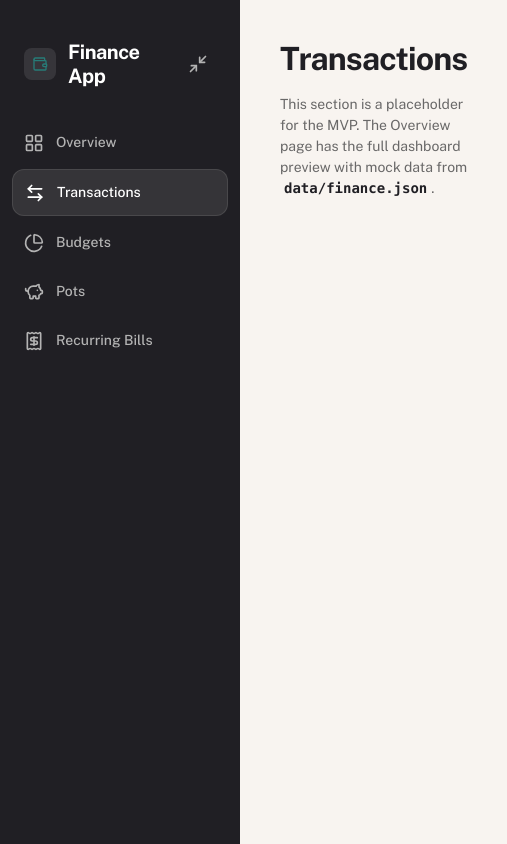
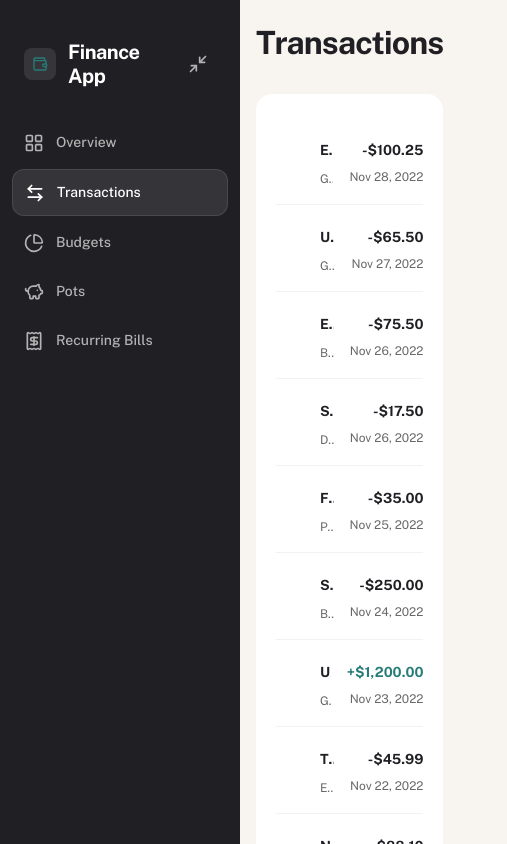
Before and after one commit to joshjonesDEMO/Finance_Dashboard, a Next.js app: page /transactions in a window 390 px wide. Shown: the top 844 px of the page, 507 px wide, since content can reach past the window. Built offline with nearby package versions, Linux system fonts and the light colour scheme.

Commit message:
Implement responsive transactions page
Co-authored-by: joshjonesDEMO <joshjonesDEMO@users.noreply.github.com>

```diff
--- a/app/transactions/page.tsx
+++ b/app/transactions/page.tsx
@@ -1,5 +1,20 @@
-import { PlaceholderPage } from "@/components/shell/PlaceholderPage";
+import { TransactionsList } from "@/components/transactions/TransactionsList";
+import {
+  getFinanceData,
+  getTransactionsNewestFirst,
+} from "@/lib/data";
 
 export default function TransactionsPage() {
-  return <PlaceholderPage title="Transactions" />;
+  const transactions = getTransactionsNewestFirst(getFinanceData());
+
+  return (
+    <main className="min-h-0 min-w-0 flex-1 px-4 pb-16 pt-6 md:px-10 md:pt-10">
+      <h1 className="text-preset-1 font-bold tracking-tight text-grey-900">
+        Transactions
+      </h1>
+      <div className="mt-8">
+        <TransactionsList transactions={transactions} />
+      </div>
+    </main>
+  );
 }
--- a/components/overview/TransactionsPreview.tsx
+++ b/components/overview/TransactionsPreview.tsx
@@ -1,34 +1,6 @@
-import { getThemeColor } from "@/lib/theme";
+import { TransactionAvatar } from "@/components/transactions/TransactionAvatar";
 import type { Transaction } from "@/lib/types";
 import { formatCurrency } from "@/lib/format";
-
-const AVATAR_ACCENTS: Record<string, string> = {
-  emma: "var(--color-secondary-cyan)",
-  urban: "var(--color-secondary-green)",
-  savory: "var(--color-secondary-yellow)",
-  floral: "var(--color-secondary-purple)",
-  spark: "var(--color-secondary-yellow)",
-  ledger: "var(--color-secondary-navy)",
-  trail: "var(--color-extended-brown)",
-  north: "var(--color-extended-blue)",
-  ember: "var(--color-extended-orange)",
-  water: "var(--color-secondary-cyan)",
-  net: "var(--color-extended-magenta)",
-};
-
-function TransactionAvatar({ tx }: { tx: Transaction }) {
-  const accent = AVATAR_ACCENTS[tx.avatar] ?? getThemeColor("navy");
-  const initial = tx.name.trim().charAt(0).toUpperCase();
-  return (
-    <div
-      className="flex size-10 shrink-0 items-center justify-center rounded-full text-preset-3 font-bold text-white"
-      style={{ backgroundColor: accent }}
-      aria-hidden
-    >
-      {initial}
-    </div>
-  );
-}
 
 function formatDisplayDate(iso: string): string {
   const d = new Date(iso + "T12:00:00");
@@ -55,7 +27,7 @@ export function TransactionsPreview({ transactions }: TransactionsPreviewProps)
               key={`${tx.name}-${tx.date}-${i}`}
               className="flex items-center gap-4 border-b border-beige-100 py-4 last:border-b-0"
             >
-              <TransactionAvatar tx={tx} />
+              <TransactionAvatar transaction={tx} />
               <div className="min-w-0 flex-1">
                 <p className="text-preset-4-bold text-grey-900 truncate">
                   {tx.name}
--- /dev/null
+++ b/components/transactions/TransactionAvatar.tsx
@@ -0,0 +1,43 @@
+import { getThemeColor } from "@/lib/theme";
+import type { Transaction } from "@/lib/types";
+
+const AVATAR_ACCENTS: Record<string, string> = {
+  emma: "var(--color-secondary-cyan)",
+  urban: "var(--color-secondary-green)",
+  savory: "var(--color-secondary-yellow)",
+  floral: "var(--color-secondary-purple)",
+  spark: "var(--color-secondary-yellow)",
+  ledger: "var(--color-secondary-navy)",
+  trail: "var(--color-extended-brown)",
+  north: "var(--color-extended-blue)",
+  ember: "var(--color-extended-orange)",
+  water: "var(--color-secondary-cyan)",
+  net: "var(--color-extended-magenta)",
+};
+
+type TransactionAvatarProps = {
+  transaction: Transaction;
+  responsive?: boolean;
+};
+
+export function TransactionAvatar({
+  transaction,
+  responsive = false,
+}: TransactionAvatarProps) {
+  const accent =
+    AVATAR_ACCENTS[transaction.avatar] ?? getThemeColor("navy");
+  const initial = transaction.name.trim().charAt(0).toUpperCase();
+  const className = responsive
+    ? "flex size-8 shrink-0 items-center justify-center rounded-full text-preset-3 font-bold text-white @xl:size-10"
+    : "flex size-10 shrink-0 items-center justify-center rounded-full text-preset-3 font-bold text-white";
+
+  return (
+    <div
+      className={className}
+      style={{ backgroundColor: accent }}
+      aria-hidden
+    >
+      {initial}
+    </div>
+  );
+}
--- /dev/null
+++ b/components/transactions/TransactionsList.tsx
@@ -0,0 +1,82 @@
+import { TransactionAvatar } from "@/components/transactions/TransactionAvatar";
+import { Card } from "@/components/ui/Card";
+import { formatCurrency } from "@/lib/format";
+import type { Transaction } from "@/lib/types";
+
+type TransactionsListProps = {
+  transactions: Transaction[];
+};
+
+function formatDisplayDate(iso: string): string {
+  const date = new Date(`${iso}T12:00:00`);
+
+  return new Intl.DateTimeFormat("en-US", {
+    day: "numeric",
+    month: "short",
+    year: "numeric",
+  }).format(date);
+}
+
+const gridColumns =
+  "@xl:grid-cols-[minmax(0,1fr)_80px_88px_88px] @4xl:grid-cols-[minmax(0,1fr)_120px_120px_200px]";
+
+export function TransactionsList({ transactions }: TransactionsListProps) {
+  return (
+    <Card className="@container">
+      <div className="-mx-1 md:m-2">
+        <div
+          className={`hidden items-center gap-x-4 pb-4 text-preset-5 text-grey-500 @xl:grid ${gridColumns}`}
+          aria-hidden
+        >
+          <span>Recipient / Sender</span>
+          <span>Category</span>
+          <span>Transaction Date</span>
+          <span className="text-right">Amount</span>
+        </div>
+
+        <ul aria-label="All transactions">
+          {transactions.map((transaction, index) => {
+            const isCredit = transaction.amount >= 0;
+
+            return (
+              <li
+                key={`${transaction.name}-${transaction.date}-${index}`}
+                className={`grid grid-cols-[minmax(0,1fr)_auto] items-center gap-x-4 border-b border-grey-100 py-4 last:border-b-0 @xl:grid ${gridColumns}`}
+              >
+                <div className="flex min-w-0 items-center gap-3 @xl:gap-4">
+                  <TransactionAvatar
+                    transaction={transaction}
+                    responsive
+                  />
+                  <p className="min-w-0 truncate text-preset-4-bold text-grey-900">
+                    {transaction.name}
+                  </p>
+                </div>
+
+                <p className="col-start-1 row-start-2 ml-11 mt-1 truncate text-preset-5 text-grey-500 @xl:col-auto @xl:row-auto @xl:m-0">
+                  {transaction.category}
+                </p>
+
+                <time
+                  dateTime={transaction.date}
+                  className="col-start-2 row-start-2 whitespace-nowrap text-right text-preset-5 text-grey-500 @xl:col-auto @xl:row-auto @xl:text-left"
+                >
+                  {formatDisplayDate(transaction.date)}
+                </time>
+
+                <p
+                  className={`col-start-2 row-start-1 whitespace-nowrap text-right text-preset-4-bold @xl:col-auto @xl:row-auto ${
+                    isCredit ? "text-secondary-green" : "text-grey-900"
+                  }`}
+                >
+                  {isCredit ? "+" : ""}
+                  {formatCurrency(transaction.amount)}
+                </p>
+              </li>
+            );
+          })}
+        </ul>
+      </div>
+    </Card>
+  );
+}
--- a/lib/data.ts
+++ b/lib/data.ts
@@ -6,14 +6,15 @@ export function getFinanceData(): FinanceData {
 }
 
 /** Latest transactions first (by ISO date string) */
+export function getTransactionsNewestFirst(data: FinanceData): Transaction[] {
+  return [...data.transactions].sort((a, b) => b.date.localeCompare(a.date));
+}
+
 export function getLatestTransactions(
   data: FinanceData,
   limit = 5,
 ): Transaction[] {
-  const sorted = [...data.transactions].sort(
-    (a, b) => new Date(b.date).getTime() - new Date(a.date).getTime(),
-  );
-  return sorted.slice(0, limit);
+  return getTransactionsNewestFirst(data).slice(0, limit);
 }
 
 export function sumAmounts(transactions: { amount: number }[]): number {
```
Also changed, not shown: 3 other files (tests, documents, lock files or other folders).
